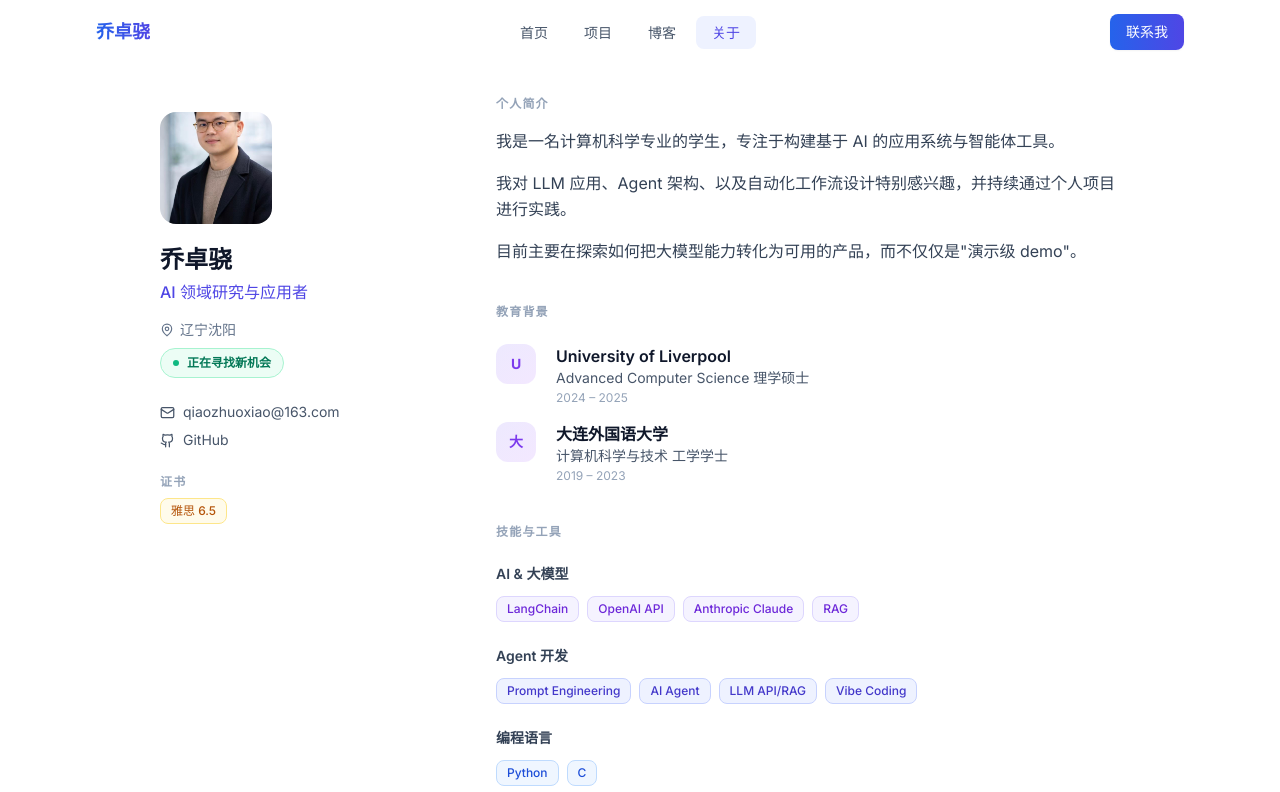
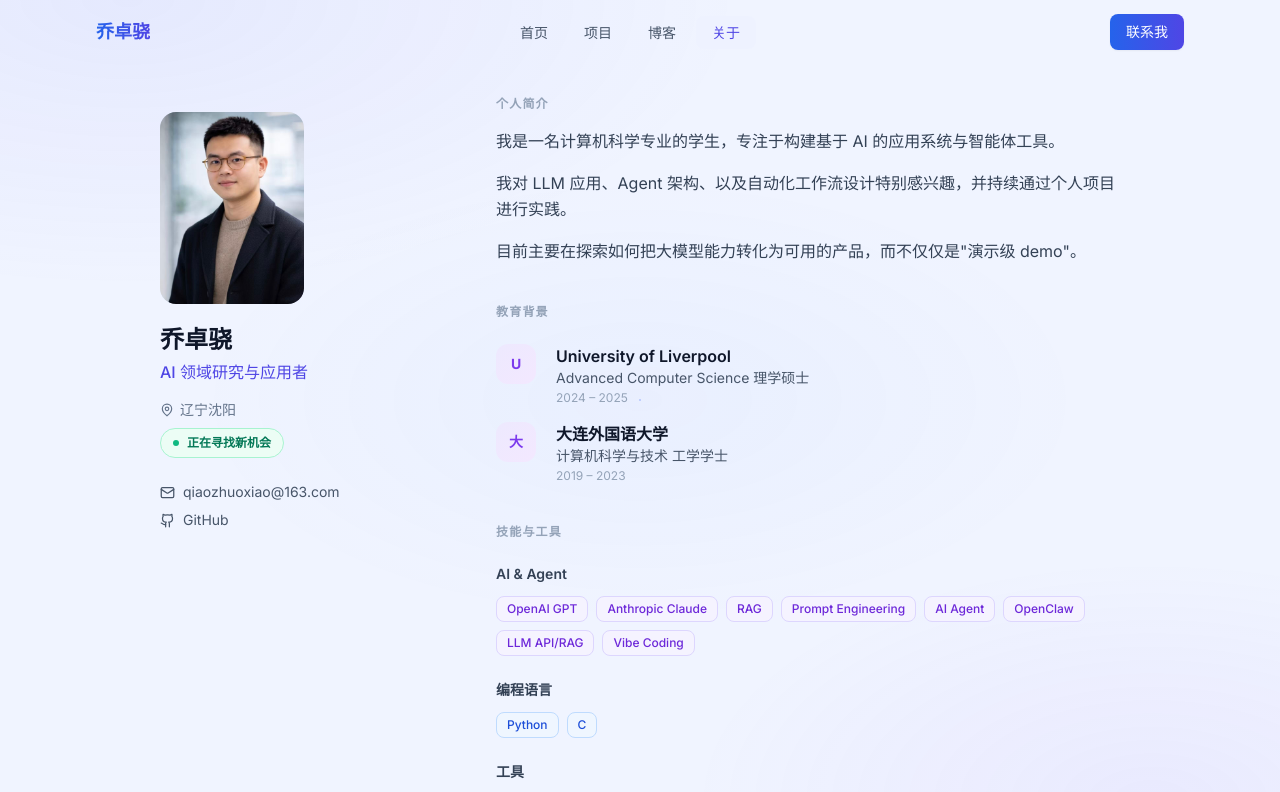
Before and after one commit to icecv/portfolio, a Next.js app: page /about in a window 1280 px wide. Shown: the top 792 px of the page. Built offline with nearby package versions, Linux system fonts and the light colour scheme.

Commit message:
update: 科技感背景、导航跳转关于页、长方形头像、技能重构

```diff
--- a/src/app/about/page.tsx
+++ b/src/app/about/page.tsx
@@ -11,10 +11,10 @@ export const metadata: Metadata = {
 }
 
 const categoryColors: Record<string, string> = {
-  'AI & 大模型': 'bg-violet-50 text-violet-700 border border-violet-200',
-  'Agent 开发': 'bg-indigo-50 text-indigo-700 border border-indigo-200',
+  'AI & Agent': 'bg-violet-50 text-violet-700 border border-violet-200',
   '编程语言': 'bg-blue-50 text-blue-700 border border-blue-200',
   '工具': 'bg-emerald-50 text-emerald-700 border border-emerald-200',
+  '英语能力': 'bg-amber-50 text-amber-700 border border-amber-200',
 }
 
 export default function AboutPage() {
@@ -27,13 +27,13 @@ export default function AboutPage() {
             <AnimatedSection className="lg:col-span-1">
               <div className="lg:sticky lg:top-28">
                 {/* Avatar */}
-                <div className="w-28 h-28 rounded-2xl overflow-hidden mb-5 bg-gradient-to-br from-blue-100 to-indigo-100">
+                <div className="w-36 h-48 rounded-2xl overflow-hidden mb-5 bg-gradient-to-br from-blue-100 to-indigo-100">
                   <Image
                     src="/avatar.jpg"
                     alt={personal.name}
-                    width={112}
-                    height={112}
-                    className="w-full h-full object-cover"
+                    width={144}
+                    height={192}
+                    className="w-full h-full object-cover object-top"
                   />
                 </div>
 
@@ -74,24 +74,6 @@ export default function AboutPage() {
                   )}
                 </div>
 
-                {/* Certifications */}
-                {personal.certifications && personal.certifications.length > 0 && (
-                  <div className="mt-6">
-                    <p className="text-xs font-semibold uppercase tracking-widest text-slate-400 mb-2">
-                      证书
-                    </p>
-                    <div className="flex flex-wrap gap-2">
-                      {personal.certifications.map((cert) => (
-                        <span
-                          key={cert}
-                          className="inline-flex items-center px-2.5 py-1 rounded-lg text-xs font-medium bg-amber-50 text-amber-700 border border-amber-200"
-                        >
-                          {cert}
-                        </span>
-                      ))}
-                    </div>
-                  </div>
-                )}
               </div>
             </AnimatedSection>
 
--- a/src/app/globals.css
+++ b/src/app/globals.css
@@ -8,7 +8,15 @@
   }
 
   body {
-    @apply text-slate-900 bg-white antialiased;
+    @apply text-slate-900 antialiased;
+    background-color: #f0f4ff;
+    background-image:
+      radial-gradient(ellipse 80% 60% at 10% 0%, rgba(99, 102, 241, 0.08) 0%, transparent 60%),
+      radial-gradient(ellipse 60% 50% at 90% 100%, rgba(139, 92, 246, 0.07) 0%, transparent 60%),
+      radial-gradient(ellipse 50% 40% at 50% 50%, rgba(59, 130, 246, 0.04) 0%, transparent 70%),
+      radial-gradient(#c7d2fe 1px, transparent 1px);
+    background-size: 100% 100%, 100% 100%, 100% 100%, 28px 28px;
+    background-attachment: fixed;
   }
 
   * {
--- a/src/components/home/FeaturedProjects.tsx
+++ b/src/components/home/FeaturedProjects.tsx
@@ -9,7 +9,7 @@ export function FeaturedProjects() {
   const projects = getFeaturedProjects()
 
   return (
-    <section className="py-24 bg-slate-50">
+    <section className="py-24 bg-white/50 backdrop-blur-sm">
       <div className="max-w-6xl mx-auto px-4 sm:px-6 lg:px-8">
         <AnimatedSection>
           <div className="flex flex-col sm:flex-row sm:items-end sm:justify-between gap-4 mb-12">
--- a/src/components/home/Skills.tsx
+++ b/src/components/home/Skills.tsx
@@ -3,15 +3,15 @@ import { SectionTitle } from '@/components/ui/SectionTitle'
 import { AnimatedSection } from '@/components/ui/AnimatedSection'
 
 const categoryColors: Record<string, string> = {
-  'AI & LLM': 'bg-violet-50 text-violet-700 border-violet-200',
-  Frontend: 'bg-blue-50 text-blue-700 border-blue-200',
-  Backend: 'bg-emerald-50 text-emerald-700 border-emerald-200',
-  Infrastructure: 'bg-amber-50 text-amber-700 border-amber-200',
+  'AI & Agent': 'bg-violet-50 text-violet-700 border-violet-200',
+  '编程语言': 'bg-blue-50 text-blue-700 border-blue-200',
+  '工具': 'bg-emerald-50 text-emerald-700 border-emerald-200',
+  '英语能力': 'bg-amber-50 text-amber-700 border-amber-200',
 }
 
 export function Skills() {
   return (
-    <section className="py-24 bg-white">
+    <section className="py-24 bg-white/60">
       <div className="max-w-6xl mx-auto px-4 sm:px-6 lg:px-8">
         <AnimatedSection>
           <SectionTitle
@@ -24,7 +24,7 @@ export function Skills() {
         <div className="mt-12 grid grid-cols-1 sm:grid-cols-2 lg:grid-cols-4 gap-6">
           {Object.entries(personal.skills).map(([category, skills], i) => (
             <AnimatedSection key={category} delay={i * 0.08}>
-              <div className="p-6 rounded-2xl border border-slate-100 bg-slate-50/60 hover:border-indigo-200 hover:bg-white transition-all duration-300">
+              <div className="p-6 rounded-2xl border border-slate-200/80 bg-white/80 backdrop-blur-sm hover:border-indigo-200 hover:shadow-lg hover:shadow-indigo-50/50 transition-all duration-300">
                 <h3 className="text-xs font-semibold uppercase tracking-widest text-slate-400 mb-4">
                   {category}
                 </h3>
--- a/src/components/layout/Footer.tsx
+++ b/src/components/layout/Footer.tsx
@@ -6,7 +6,7 @@ export function Footer() {
   const year = new Date().getFullYear()
 
   return (
-    <footer className="border-t border-slate-200 bg-white">
+    <footer className="border-t border-indigo-100/60 bg-white/70 backdrop-blur-sm">
       <div className="max-w-6xl mx-auto px-4 sm:px-6 lg:px-8 py-12">
         <div className="grid grid-cols-1 md:grid-cols-3 gap-8">
           {/* Brand */}
--- a/src/components/layout/Navbar.tsx
+++ b/src/components/layout/Navbar.tsx
@@ -41,7 +41,7 @@ export function Navbar() {
         <div className="flex items-center justify-between h-16">
           {/* Logo */}
           <Link
-            href="/"
+            href="/about"
             className="font-bold text-lg bg-gradient-to-r from-blue-600 to-indigo-600 bg-clip-text text-transparent hover:opacity-80 transition-opacity"
           >
             乔卓骁
--- a/src/data/personal.ts
+++ b/src/data/personal.ts
@@ -16,10 +16,19 @@ export const personal = {
     '目前主要在探索如何把大模型能力转化为可用的产品，而不仅仅是"演示级 demo"。',
   ],
   skills: {
-    'AI & 大模型': ['LangChain', 'OpenAI API', 'Anthropic Claude', 'RAG'],
-    'Agent 开发': ['Prompt Engineering', 'AI Agent', 'LLM API/RAG', 'Vibe Coding'],
+    'AI & Agent': [
+      'OpenAI GPT',
+      'Anthropic Claude',
+      'RAG',
+      'Prompt Engineering',
+      'AI Agent',
+      'OpenClaw',
+      'LLM API/RAG',
+      'Vibe Coding',
+    ],
     '编程语言': ['Python', 'C'],
-    '工具': ['Cursor', 'VS Code', 'Git'],
+    '工具': ['Cursor', 'VS Code', 'Git', 'Coze', 'OpenClaw'],
+    '英语能力': ['雅思 6.5'],
   },
   experience: [] as Array<{
     company: string
@@ -39,5 +48,4 @@ export const personal = {
       period: '2019 – 2023',
     },
   ],
-  certifications: ['雅思 6.5'],
 }
```
